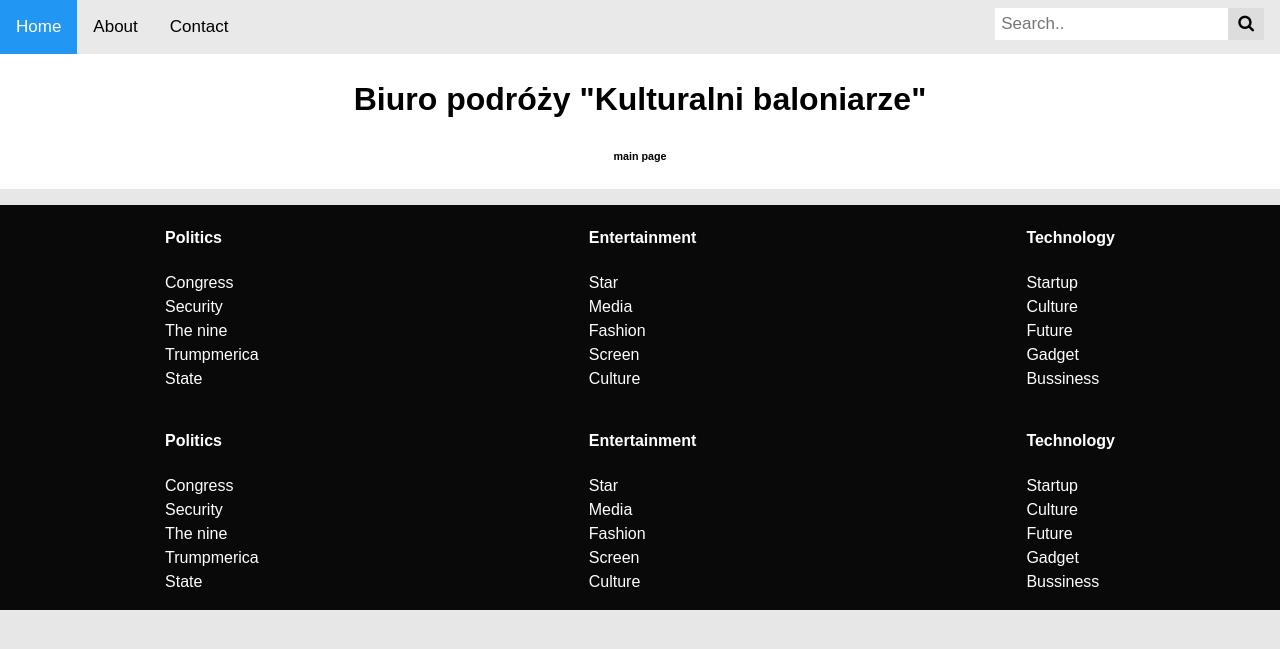
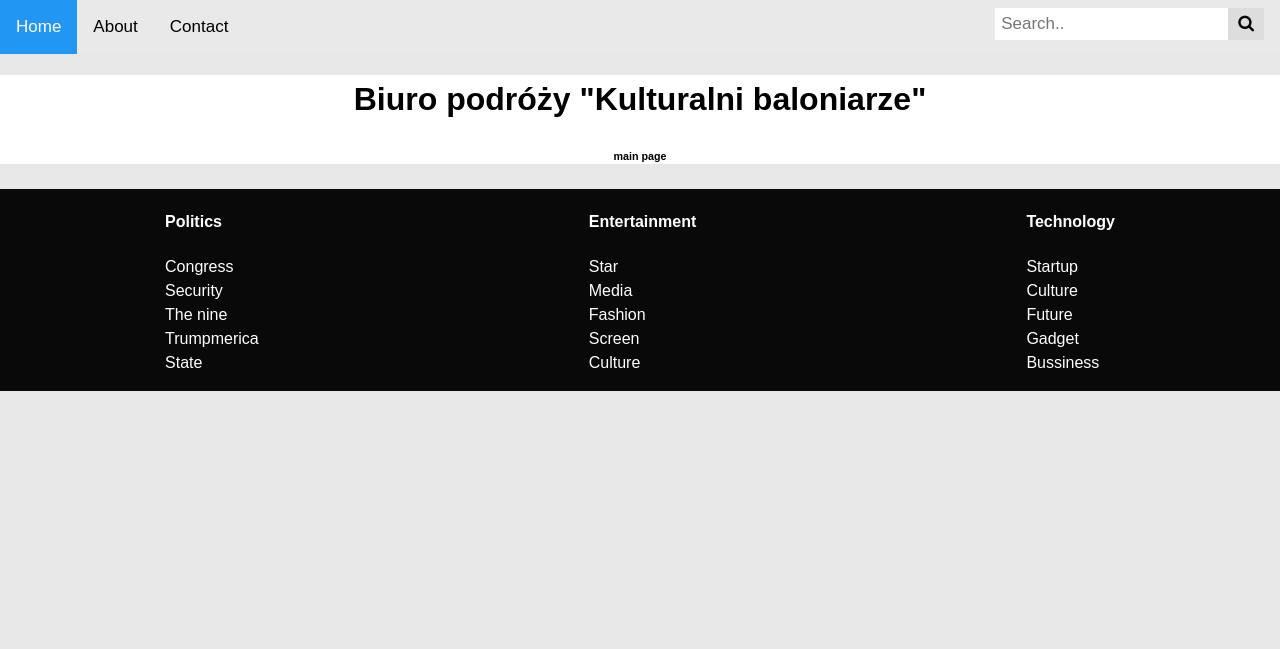
Before and after one commit to Varmont/Project_SGGW, a Flask app: page /search in a window 1280 px wide. Shown: the top 649 px of the page. Run offline with Flask 3, Linux system fonts and the light colour scheme; data that the repository does not hold is empty.

Commit message:
feature: topbar search funcionality + differences in html layout, changes

```diff
--- a/app/main/routes.py
+++ b/app/main/routes.py
@@ -10,6 +10,10 @@ main = Blueprint('main', __name__, template_folder='templates')
 def index():
     trips = db.session.execute(db.select(Trip)).scalars()
     return render_template('index.html', trips=trips)
+
+@main.route("/about")
+def about():
+    return render_template('about.html')
 
 
 # pass stuff to topnavbar.html
--- a/app/main/templates/base.html
+++ b/app/main/templates/base.html
@@ -3,16 +3,24 @@
 <link href="{{ url_for('static', filename='stylesheets/styles.css') }}" rel="stylesheet">
 {% include 'topnavbar.html' %}
 
-<div class="container">
+<div class="container"></div>
 <!-- zawieram htmlkę z searchbaru w naszą stronę główną-->
+
+
+<div class="header">
+    {% block header %} <!-- block different for many templates-->
+    {% endblock %}
+</div>
 
 
 {% block content %}
 
-    <!-- content to repeat-->
+<!-- block content to repeat-->
 {% endblock %}
 
-    <!--footer to repeat -->
+<!--footer to repeat everytime -->
+
+
 <div class="footer">
     <div class="bottomlinks">
         <h4>Politics</h4>
--- a/app/main/templates/index.html
+++ b/app/main/templates/index.html
@@ -1,13 +1,12 @@
 {% extends 'base.html' %} <!-- zawieram htmlkę, naszą stronę główną-->
-
-
-{% block content %} <!-- zawartość main -->
+<!-- zawartość main -->
 <!-- header -->
-<div class="header">
+{% block header %}
     <h1>Biuro podróży "Kulturalni baloniarze"</h1>
     <h6>main page</h6>
-</div>
+{% endblock %}
 
+{% block content %}
 <!-- karty wszystkich wycieczek -->
 {% for trip in trips %}
 <div class="card" style="width: 18rem;">
@@ -129,40 +128,5 @@
 
 <!-- sidebar -->
 <!-- footer-->
-    <div class="footer">
-        <div class="bottomlinks">
-            <h4>Politics</h4>
-            <ul>
-                <li><a href="#">Congress</a></li>
-                <li><a href="#">Security</a></li>
-                <li><a href="#">The nine</a></li>
-                <li><a href="#">Trumpmerica</a></li>
-                <li><a href="#">State</a></li>
-            </ul>
-        </div>
-        <div class="bottomlinks">
-            <h4>Entertainment</h4>
-            <ul>
-                <li><a href="#">Star</a></li>
-                <li><a href="#">Media</a></li>
-                <li><a href="#">Fashion</a></li>
-                <li><a href="#">Screen</a></li>
-                <li><a href="#">Culture</a></li>
-            </ul>
-        </div>
-        <div class="bottomlinks">
-            <h4>Technology</h4>
-            <ul>
-                <li><a href="#">Startup</a></li>
-                <li><a href="#">Culture</a></li>
-                <li><a href="#">Future</a></li>
-                <li><a href="#">Gadget</a></li>
-                <li><a href="#">Bussiness</a></li>
-            </ul>
-        </div>
-    </div>
-</div>
-
-
 
 {% endblock %}
--- a/app/main/templates/topnavbar.html
+++ b/app/main/templates/topnavbar.html
@@ -1,7 +1,7 @@
 <!DOCTYPE html>
 <html>
 <head>
-<link rel="stylesheet" href="https://cdnjs.cloudflare.com/ajax/libs/font-awesome/4.7.0/css/font-awesome.min.css">
+    <link href="https://cdnjs.cloudflare.com/ajax/libs/font-awesome/4.7.0/css/font-awesome.min.css" rel="stylesheet">
     <style>
 * {box-sizing: border-box;}
 
@@ -77,22 +77,32 @@ body {
     border: 1px solid #ccc;
   }
 }
+
+
+
+
+
+
+
     </style>
+
 </head>
-<body>
+<body >
+<div class="topnav" id="myDIV">
 
-<div class="topnav">
-  <a class="active" href="#home">Home</a>
-  <a href="#about">About</a>
+    <a class='active' href="/">Home</a>
+    <a href="/about">About</a>
     <a href="#contact">Contact</a>
     <div class="search-container">
-    <form method = "POST", action="{{url_for('main.search')}}"> <!-- przenieś do html search -->
-      {{form.hidden_tag()}} <!-- no form yet-->
-      <input type="text" placeholder="Search.." name="searched">
+        <form , action="{{url_for('main.search')}}" method="POST">
+            {{form.hidden_tag()}}
+            <input name="searched" placeholder="Search.." type="text">
             <button type="submit"><i class="fa fa-search"></i></button>
         </form>
     </div>
+
 </div>
+
 
 </body>
 </html>
```
Also changed, not shown: app/main/templates/about.html (added, +11 -0 lines), app/main/templates/search.html (+3 -4 lines). Lines whose indentation alone changed are shown as unchanged.
